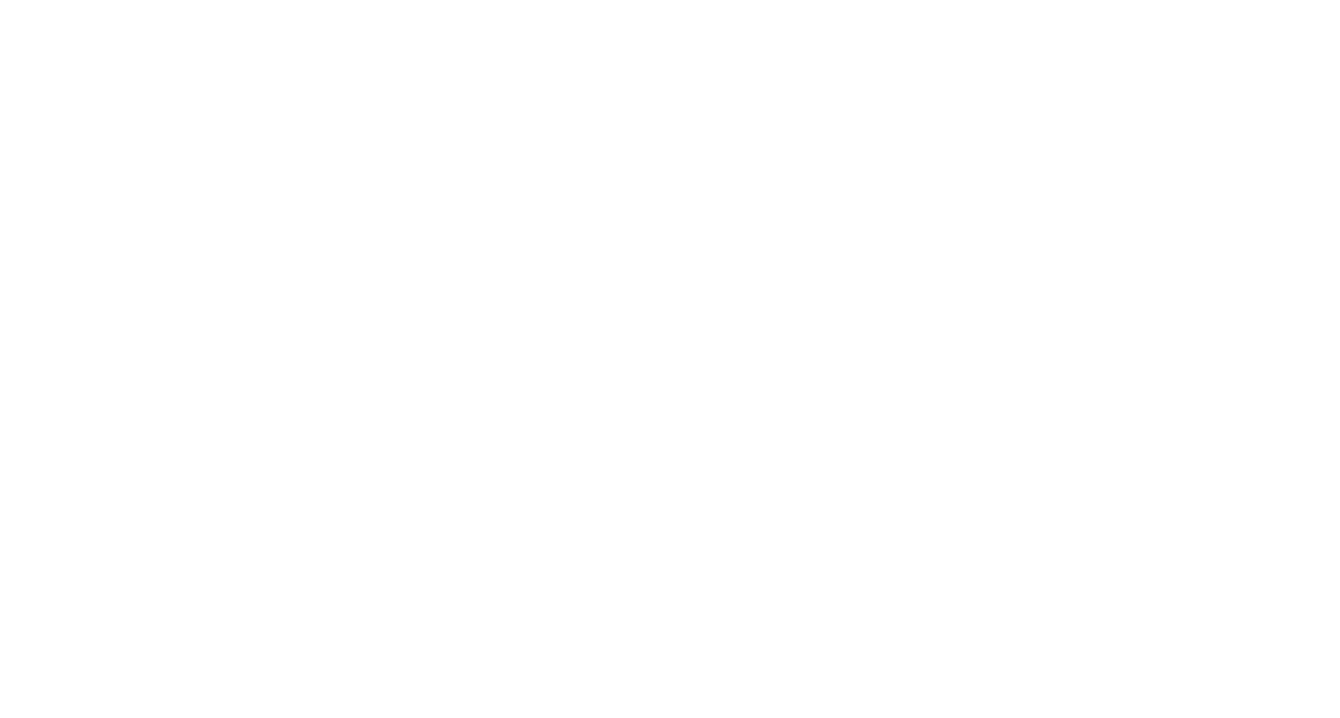
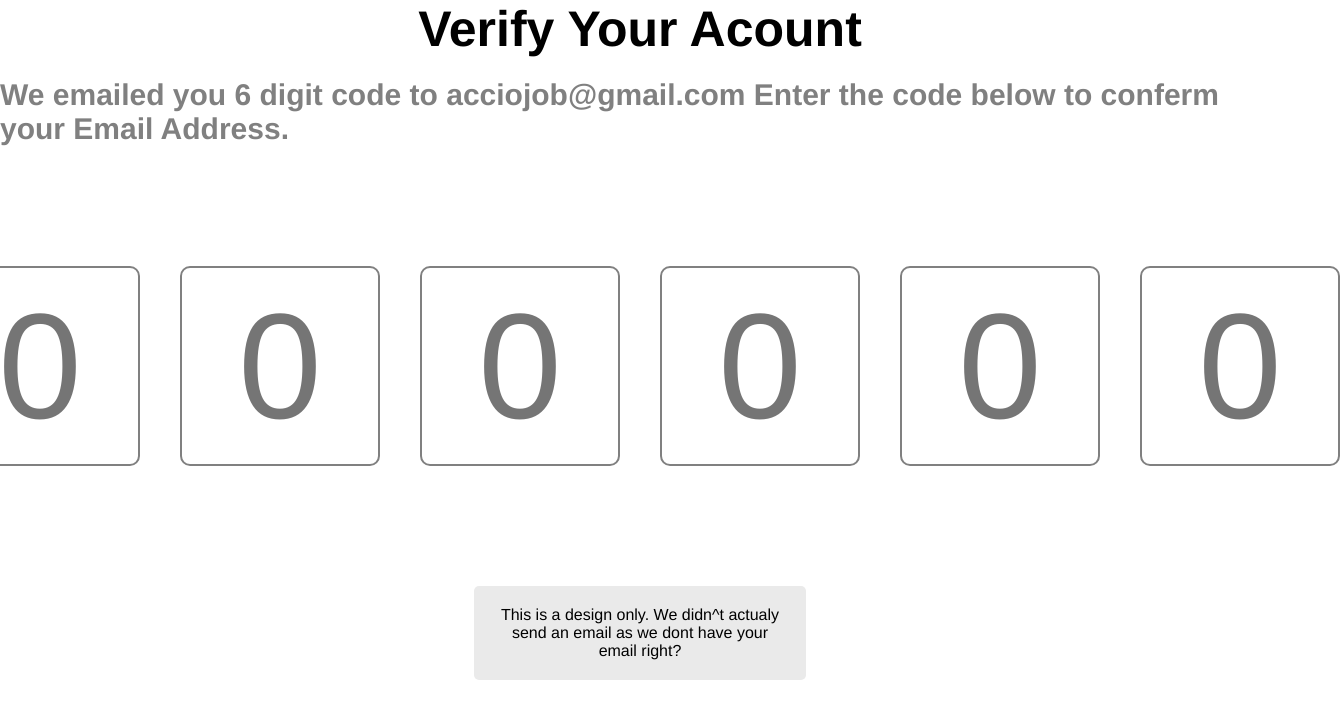
Before and after one commit to acciojob/OTP-mohammadshahzeb0012, a website: page main.html in a window 1280 px wide. Shown: the whole page, 1340 px wide, since content can reach past the window. Drawn offline with Linux system fonts and the light colour scheme.

Commit message:
created a submission

```diff
--- a/main.html
+++ b/main.html
@@ -8,9 +8,31 @@
 
 <body>
 	<!-- the entire body must be written by student -->
+
+   <main>
+    <h1 id="verification_heading">
+      Verify Your Acount
+     </h1>
+     <h3 id="verification_subtext">
+      We emailed you 6 digit code to acciojob@gmail.com Enter the code below to conferm your Email Address.
+     </h3>
+     <div class="code-container">
+      <input type="number" class="code" placeholder="0">
+      <input type="number" class="code" placeholder="0">
+      <input type="number" class="code" placeholder="0">
+      <input type="number" class="code" placeholder="0">
+      <input type="number" class="code" placeholder="0">
+      <input type="number" class="code" placeholder="0">
+
+     </div>
+     <div class="footer">
+      <p>This is a design only. We didn^t actualy send an email as we dont have your email right?</p>
+     </div>
+
+   </main>
+
+
     <script type="text/javascript" src="./script.js">
 </script>
-
 </body>
-
 </html>
--- a/styles.css
+++ b/styles.css
@@ -1 +1,57 @@
 /*  your css code here. If applicable */
+*{
+  margin: 0;
+  padding: 0;
+  box-sizing: border-box;
+  font-family: 'Franklin Gothic Medium', 'Arial Narrow', Arial, sans-serif;
+}
+input::-webkit-inner-spin-button{
+  display: none;
+}
+main{
+  display: flex;
+  justify-content: center;
+  align-items: center;
+  flex-direction: column;
+  gap: 20px;
+}
+#verification_heading{
+  font-size: 50px;
+}
+#verification_subtext{
+  color: gray;
+  font-size: 30px;
+}
+.code-container{
+  width: 90vw;
+  height: 50vh;
+  display: flex;
+  justify-content: center;
+  align-items: center;
+  gap: 40px;
+
+}
+input{
+  width: 200px;
+  height: 200px;
+  border-radius: 10px;
+  border: 2px solid gray;
+  text-align: center;
+  font-size: 150px;
+  color: gray;
+}
+
+
+::-webkit-input-placeholder{
+  text-align: center;
+}
+:-moz-placeholder{
+  /* text-align: center; */
+}
+.footer{
+  background-color: #EAEAEA;
+  width: 26vw;
+  padding: 20px;
+  text-align: center;
+  border-radius: 5px;
+}
```
